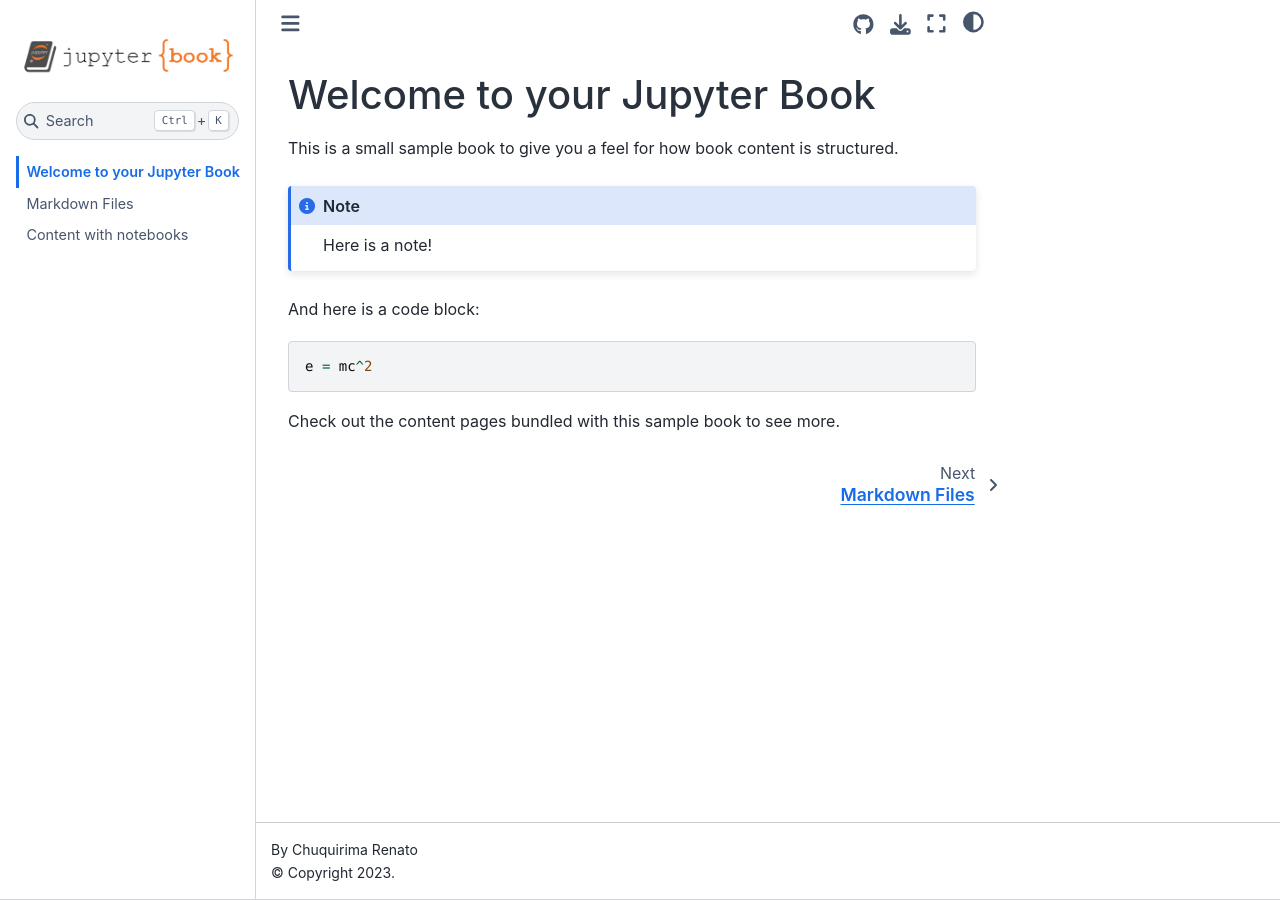
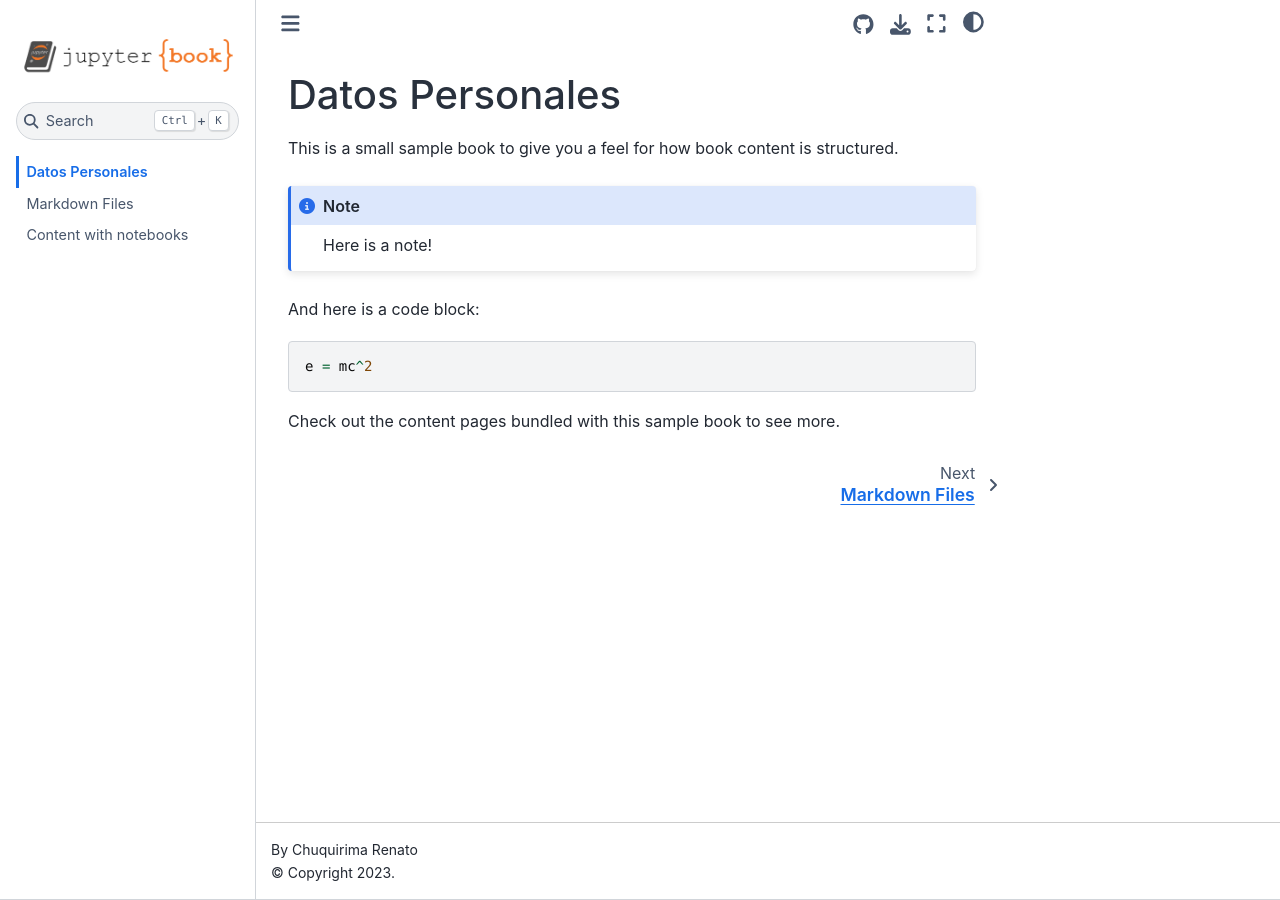
Before and after one commit to Votreroi/milibro, a Jupyter Book: the page built from intro.md, in a window 1280 px wide. Built offline with Jupyter Book 1.0.4 settings and Sphinx 7.4.7 and the Sphinx Book theme 1.1.4, drawn with Linux system fonts in a browser that asks for light colours.

Commit message:
Update intro.md

```diff
--- a/intro.md
+++ b/intro.md
@@ -1,4 +1,4 @@
-# Welcome to your Jupyter Book
+# Datos Personales
 
 This is a small sample book to give you a feel for how book content is
 structured.
```
